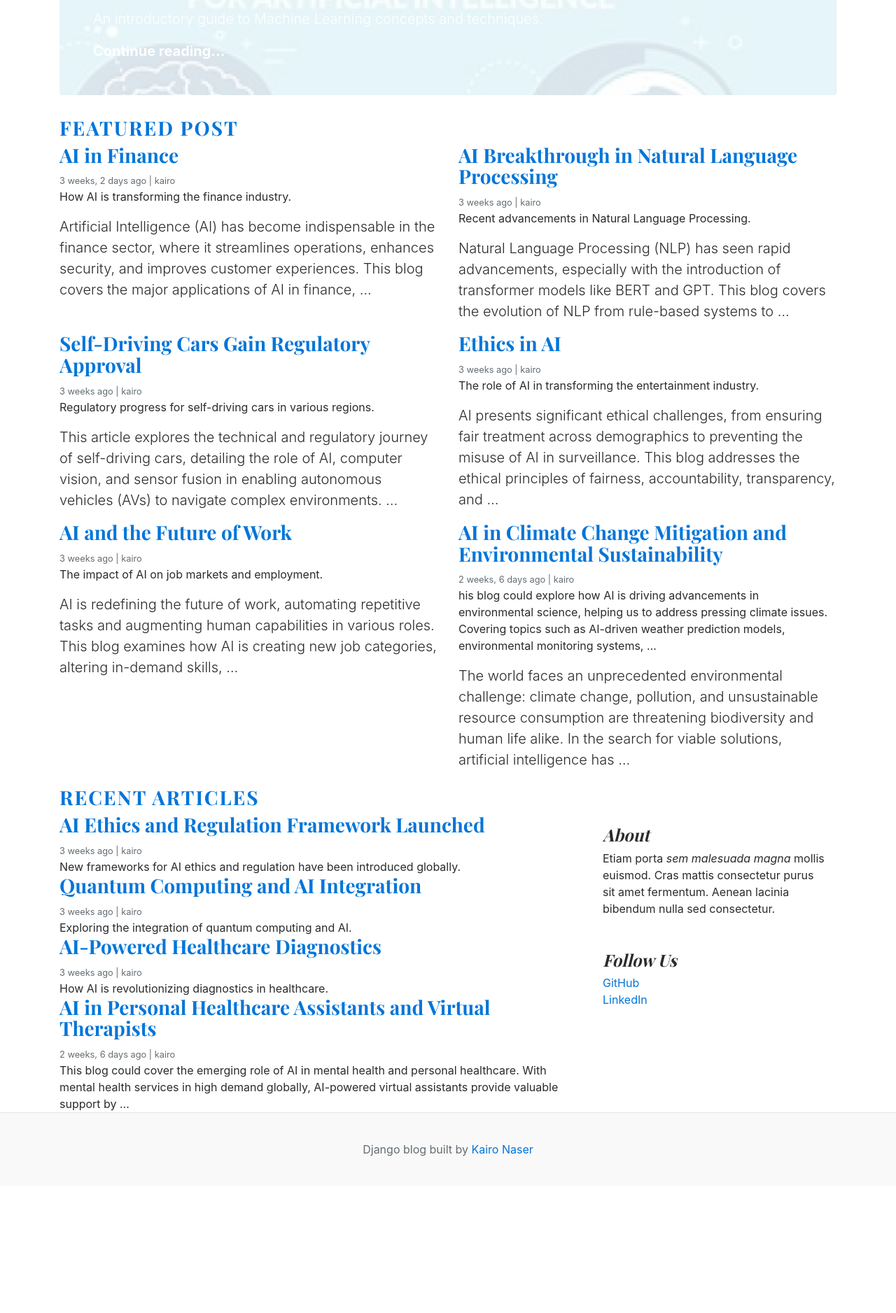
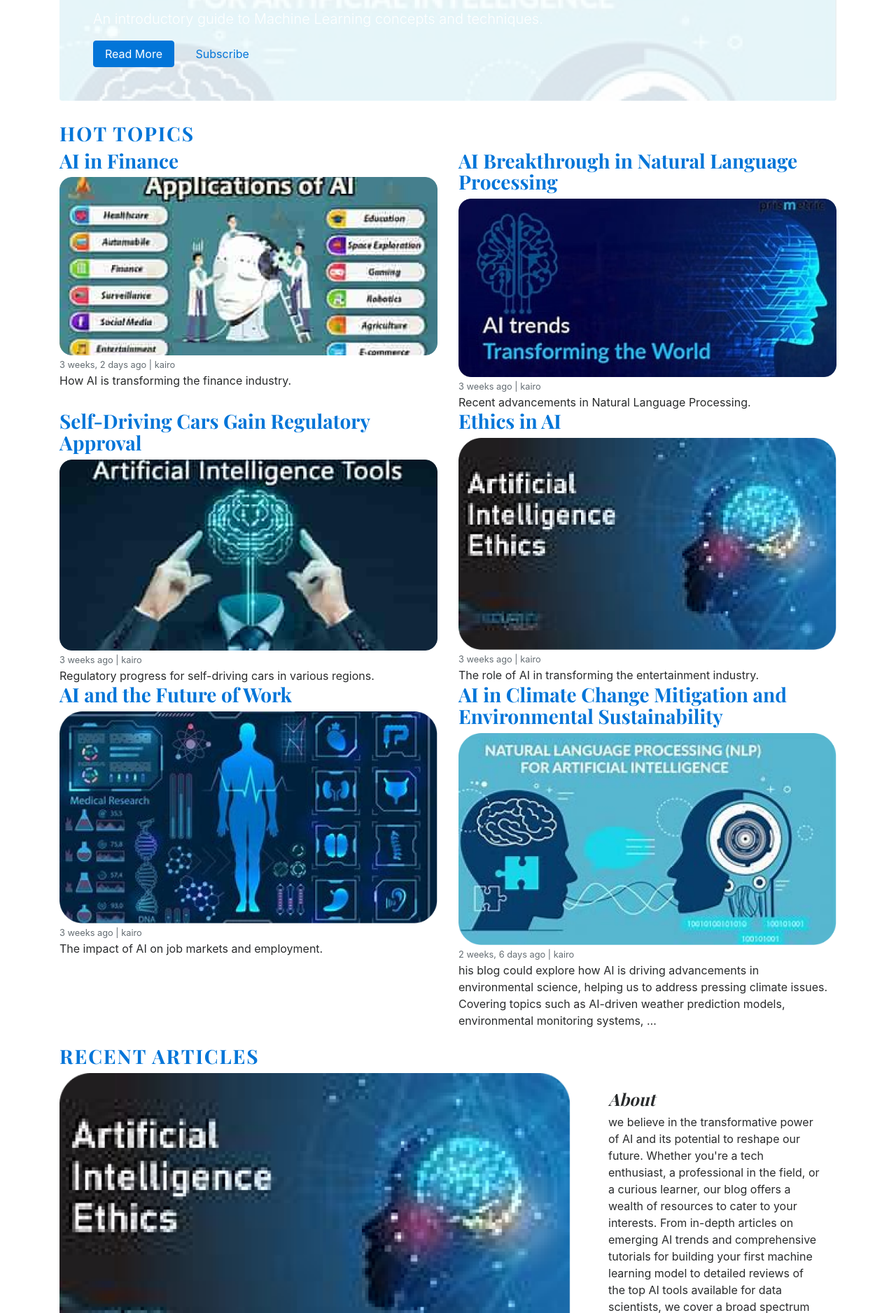
Before and after one commit to Kairo100/blog_website, a Django app: page / in a window 1280 px wide. Shown: the part 252-2129 px from the top of the page at 70% size. Before the commit the page ends 1905 px from the top, so only its background shows below. Run offline with Django 5.2, Linux system fonts and the light colour scheme; data comes from the database, SQL or seed files in the repository; some libraries are stand-ins or nearby versions.

Commit message:
Update home.html
Making more stylish and moden design

```diff
--- a/templates/home.html
+++ b/templates/home.html
@@ -1,93 +1,110 @@
+
+
 {% extends 'base/base.html' %}
 
 {% block content %}
-      <!--  -->
-    {%for post in featured_post%}
-    {%if forloop.first%}
-<div class="jumbotron p-3 p-md-5 text-white rounded bg-dark" style="background-image: url({{post.blog_image.url}});
-background-blend-mode: overlay;background-size:cover;">
-    <div class="col-md-8 px-0">
-      <h1 class="display-4 font-italic"><a href="{% url 'blogs' post.slug %}" class="text-light">{{post.title}}</a></h1>
-      <p class="lead my-3">{{post.short_description | truncatewords:30}}</p>
+<div class="main-container">
+  <!-- Navigation is already in header.html -->
 
-
-      <p class="lead mb-0"><a href="#" class="text-white font-weight-bold">Continue reading...</a></p>
-    </div>
-  </div>
-  {% endif %}
-{% endfor%}
-
-<!-- feauture posts  -->
- <h3 class="text-uppercase text-primary" style="letter-spacing: 2px;">Featured Post</h3>
-  <div class="row mb-2">
-    {%for post in  featured_post%}
-      {% if not forloop.first %}
-    <div class="col-md-6 col-sm-12 col-xs-12">
-      <div class="card border-0" >
-        <div class="card-body">
-          <h3><a href="{% url 'blogs' post.slug %}" class="text-primary">{{post.title}}</a></h3>
-          <small class="mb-1 text-muted">{{post.created_at | timesince}} ago | {{post.author}}</small>
-          <p class="card-text">{{post.short_description | truncatewords:30}}</p>
-          <p class="lead my-3">{{post.blog_body | truncatewords:30}}</p>
+  <!-- Hero Section -->
+  <div class="hero-section">
+    {% for post in featured_post %}
+      {% if forloop.first %}
+      <div class="jumbotron p-3 p-md-5 text-white rounded bg-dark" style="background-image: url({{ post.blog_image.url }}); background-blend-mode: overlay; background-size: cover;">
+        <div class="col-md-8 px-0">
+          <h1 class="display-4 font-italic"><a href="{% url 'blogs' post.slug %}" class="text-light">{{ post.title }}</a></h1>
+          <p class="lead my-3">{{ post.short_description | truncatewords:30 }}</p>
+          <div class="lead mb-0">
+            <a href="{% url 'blogs' post.slug %}" class="btn btn-primary">Read More</a>
+            {% if not user.is_authenticated %}
+              <a href="{% url 'register' %}" class="btn btn-outline-light ml-2">Subscribe</a>
+            {% endif %}
+          </div>
         </div>
       </div>
-    </div>
-     {% endif  %}
+      {% endif %}
     {% endfor %}
-
   </div>
 
-<!-- sample posts that is_ferched and published -->
+  <!-- Hot Topics Section -->
+  <h3 class="text-uppercase text-primary" style="letter-spacing: 2px;">Hot Topics</h3>
+  <div class="row mb-4">
+    {% for post in featured_post %}
+      {% if not forloop.first %}
+      <div class="col-md-6">
+        <div class="card border-0">
+          <div class="card-body">
+            <h3><a href="{% url 'blogs' post.slug %}" class="text-primary">{{ post.title }}</a></h3>
+            <img src="{{ post.blog_image.url  }}" alt="" width="100%">
+            <small class="mb-1 text-muted">{{ post.created_at | timesince }} ago | {{ post.author }}</small>
+            <p class="card-text">{{ post.short_description | truncatewords:30 }}</p>
+          </div>
+        </div>
+      </div>
+      {% endif %}
+    {% endfor %}
+  </div>
+
+  <!-- Recent Articles Section -->
   <h3 class="text-uppercase text-primary" style="letter-spacing: 2px;">Recent Articles</h3>
   <main role="main" class="container p-0">
     <div class="row">
       <div class="col-md-8 blog-main">
         {% for post in posts %}
-        <div class="card border-0" >
-          <div class="card-body">
-            <h3><a href="{% url 'blogs' post.slug %}" class="text-dark">{{post.title}}</a></h3>
-            <small class="mb-1 text-muted">{{post.created_at | timesince}} ago | {{post.author}}</small>
-            <p class="card-text">{{post.short_description | truncatewords:30}}</p>
+        <div class="card border-0 mb-4">
+          {% if post.blog_image %}
+          <img src="{{ post.blog_image.url }}" class="card-img-top rounded" alt="{{ post.title }}">
+          {% endif %}
+          <div class="card-body px-0">
+            <h3><a href="{% url 'blogs' post.slug %}" class="text-dark">{{ post.title }}</a></h3>
+            <small class="mb-1 text-muted">{{ post.created_at | timesince }} ago | {{ post.author }}</small>
+            <p class="card-text">{{ post.short_description | truncatewords:30 }}</p>
+            <a href="{% url 'blogs' post.slug %}" class="btn btn-outline-primary btn-sm">Read More</a>
           </div>
         </div>
         {% endfor %}
-        <!-- <div class="blog-post">
-          <h2 class="blog-post-title">Sample blog post</h2>
-          <p class="blog-post-meta">January 1, 2014 by <a href="#">Mark</a></p>
+      </div>
 
-          <p>This blog post shows a few different types of content that's supported and styled with Bootstrap. Basic typography, images, and code are all supported.</p>
+      <!-- Sidebar -->
+      <aside class="col-md-4 blog-sidebar">
+        <div class="p-4 mb-3 bg-light rounded">
+          <h4 class="font-italic">About</h4>
+          <p class="mb-0">we believe in the transformative power of AI and its potential to
+            reshape our future. Whether you're a tech enthusiast, a professional
+            in the field, or a curious learner, our blog offers a wealth of
+            resources to cater to your interests.
+            From in-depth articles on emerging AI trends and comprehensive
+            tutorials for building your first machine learning model to detailed
+            reviews of the top AI tools available for data scientists, we cover
+            a broad spectrum of topics to fuel your passion for technology. Our
+            team of experts is dedicated to delivering high-quality content that
+            is both informative and engaging.
 
-          <p>Cum sociis natoque penatibus et magnis <a href="#">dis parturient montes</a>, nascetur ridiculus mus. Aenean eu leo quam. Pellentesque ornare sem lacinia quam venenatis vestibulum. Sed posuere consectetur est at lobortis. Cras mattis consectetur purus sit amet fermentum.</p>
-
-
-        </div> -->
-        <!-- /.blog-post -->
-
-      </div>
-      <!-- /.blog-main -->
-
-      <aside class="col-md-4 blog-sidebar">
-        <div class="p-3 mb-3 bg-light rounded">
-          <h4 class="font-italic">About</h4>
-          <p class="mb-0">Etiam porta <em>sem malesuada magna</em> mollis euismod. Cras mattis consectetur purus sit amet fermentum. Aenean lacinia bibendum nulla sed consectetur.</p>
+            >Stay tuned for regular updates, expert insights, and valuable resources
+            designed to enhance your knowledge and keep you at the
+            forefront of AI innovation.</p>
         </div>
 
-        <div class="p-3">
+        <!-- Categories -->
+        <div class="p-4">
+          <h4 class="font-italic">Categories</h4>
+          <ol class="list-unstyled mb-0">
+            {% for cat in categories %}
+            <li><a href="{% url 'posts_by_category' cat.id %}" class="text-primary">{{ cat.category_name }}</a></li>
+            {% endfor %}
+          </ol>
+        </div>
+
+        <!-- Follow Us -->
+        <div class="p-4">
           <h4 class="font-italic">Follow Us</h4>
           <ol class="list-unstyled">
-            <li><a href="#">GitHub</a></li>
-            <li><a href="#">LinkedIn</a></li>
+            <li><a href="#" class="text-primary">GitHub</a></li>
+            <li><a href="#" class="text-primary">LinkedIn</a></li>
           </ol>
         </div>
-      </aside><!-- /.blog-sidebar -->
-
-    </div><!-- /.row -->
-
-  </main><!-- /.container -->
-
+      </aside>
+    </div>
+  </main>
 </div>
-{% endblock %}<!--
-
-Lorem ipsum dolor, sit amet consectetur adipisicing elit. Voluptatem ipsum ex facilis nisi unde quos fuga vel reprehenderit omnis id doloribus, necessitatibus accusamus tempora consequatur, incidunt tenetur libero! Magni, minima deserunt minus et beatae iusto eum consequuntur ipsam suscipit temporibus a vero ex corrupti incidunt obcaecati culpa maxime, alias voluptates sed fugit aspernatur dolorem! Tempore, repudiandae quo quidem magnam adipisci totam cumque temporibus debitis necessitatibus, natus architecto, modi fugit? Accusantium perferendis obcaecati dignissimos eos facere aspernatur itaque qui veniam, non similique, officia placeat quibusdam reiciendis expedita id, vel ad blanditiis vero quos earum rem! Commodi dignissimos quas et officia itaque.
-
-  -->
+{% endblock %}
```
